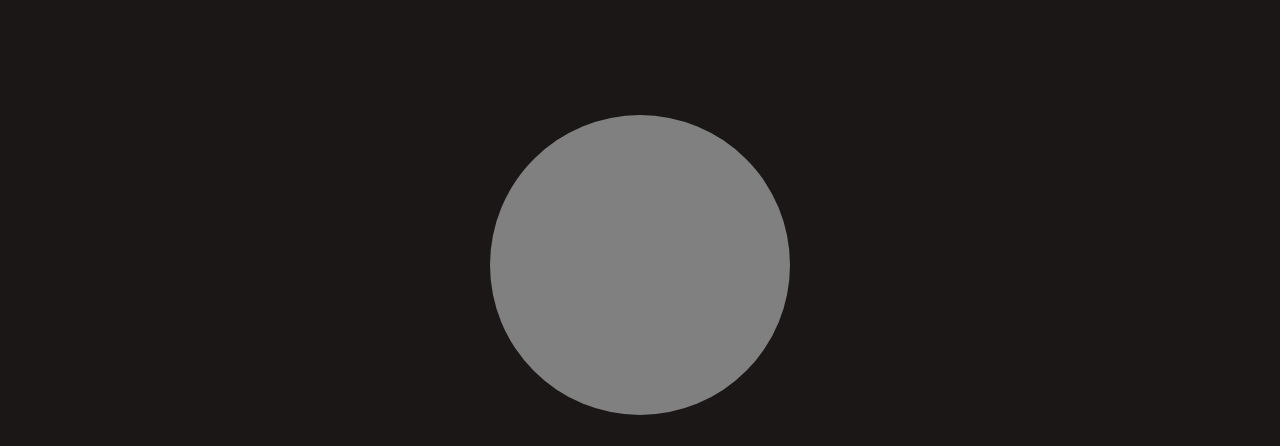
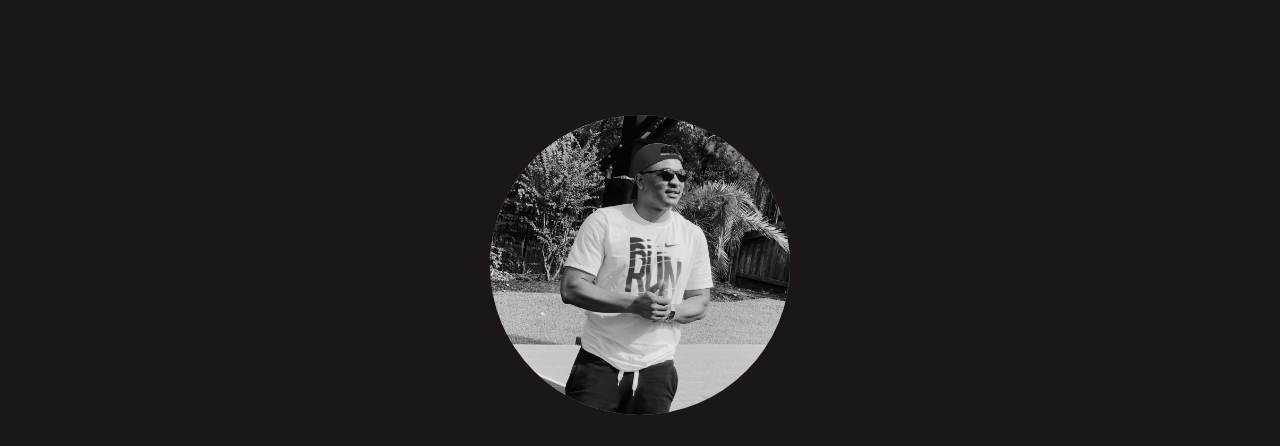
Before and after one commit to nini3008/nicholasiloba, a Gatsby site: page / in a window 1280 px wide. Shown: the part 85-531 px from the top of the page. Built offline with nearby package versions, Linux system fonts and the light colour scheme; Gatsby itself is replaced by a stand-in of ours; some packages are replaced by stand-ins of ours.

Commit message:
made changres for profile image

```diff
--- a/src/components/welcome.js
+++ b/src/components/welcome.js
@@ -11,6 +11,13 @@ const Welcome = () => {
             allDataJson(filter: { title: { eq: "Home Page" } }) {
               edges {
                 node {
+                  profileImg {
+                    childImageSharp {
+                      fixed {
+                        src
+                      }
+                    }
+                  }
                   description {
                     midText
                     welcometext
@@ -27,7 +34,12 @@ const Welcome = () => {
             {data.allDataJson.edges.map((data, id) => (
               <div key={1} className={style.home_page}>
                 <div className={style.top}>
-                  <div className={style.avatar}></div>
+                  <div className={style.avatar}>
+                    <img
+                      src={data.node.profileImg.childImageSharp.fixed.src}
+                      alt="profile"
+                    />
+                  </div>
                 </div>
                 <div className={style.bottom}>
                   <h1>{data.node.description[0].welcometext}</h1>
```
